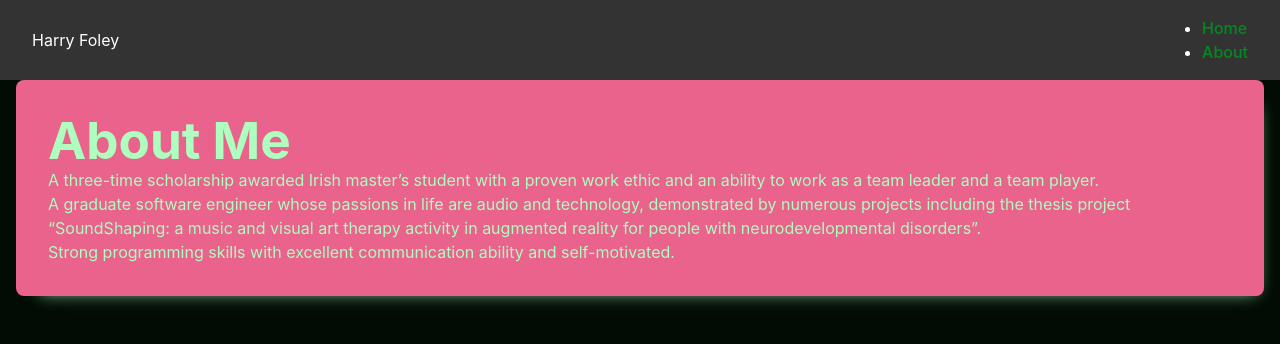
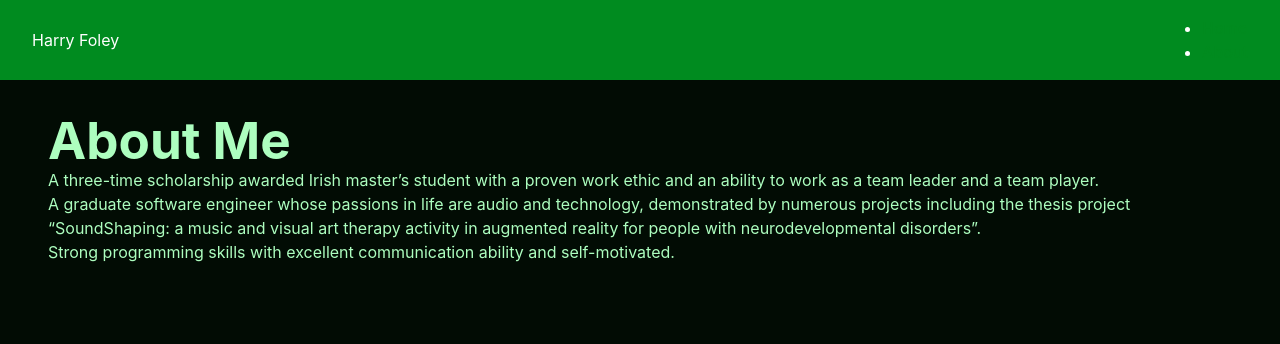
Before and after one commit to hfoley03/PortfolioTwo, a React (Vite) app in the folder portfolioTwo/: page /#/about in a window 1280 px wide. Shown: the top 344 px of the page. Built offline with nearby package versions, Linux system fonts and the light colour scheme.

Commit message:
green black

```diff
--- a/portfolioTwo/src/components/ProjectTile.jsx
+++ b/portfolioTwo/src/components/ProjectTile.jsx
@@ -1,7 +1,8 @@
 import React from 'react';
 // import '/src/index.css';
 import '/src/styles/main.scss';
-import '/src/styles/components/ProjectTile.css';
+
+import '/src/styles/components/ProjectTile.scss';
 
 const ProjectTile = ({ title, projectType, year, topics, video, image, description, bgColor }) => {
     return (
@@ -26,7 +27,7 @@ const ProjectTile = ({ title, projectType, year, topics, video, image, descripti
                     <p>No video available</p>
                 )}
             </div>
-            <div className="tile colour-primary-1">
+            <div className="tile colour-primary-2 bordered">
                 <h2>Topics:</h2> {/* Topics */}
                 <ul>
                     {topics.map((topic, index) => (
@@ -36,14 +37,14 @@ const ProjectTile = ({ title, projectType, year, topics, video, image, descripti
                     ))}
                 </ul>
             </div>
-            <div className="tile colour-primary-2">
+            <div className="tile colour-primary-2 bordered">
                 <h2>Thoughts</h2>
 
             </div>
             <div className="tile colour-primary-2">
-                <div>Misc</div>
+                <div>Three.js</div>
             </div>
-            <div className="tile colour-primary-1">
+            <div className="tile colour-primary-2 bordered">
                 <h2>Description:</h2> {/* Description */}
                 <p>{description.join(" ")}</p> {/* Join description into a single paragraph */}
             </div>
--- a/portfolioTwo/src/components/TopAppBar.jsx
+++ b/portfolioTwo/src/components/TopAppBar.jsx
@@ -1,6 +1,7 @@
 import React from 'react';
 import { Link } from 'react-router-dom';
-import '/src/styles/components/TopAppBar.css';
+import '/src/styles/components/TopAppBar.scss';
+
 
 const TopAppBar = () => {
     return (
--- a/portfolioTwo/src/styles/components/ProjectTile.css
+++ b/portfolioTwo/src/styles/components/ProjectTile.scss
@@ -1,3 +1,4 @@
+@import '/src/styles/variables';
 
 .card-grid {
     display: grid;
@@ -5,6 +6,14 @@
     padding-block: 0.5rem;
     margin-inline: auto;
   }
+
+  .tile, .tileBasic {
+    padding: 2rem;
+    // background-color: $background-color;
+    // box-shadow: -0.5rem -0.75rem 1rem -1rem;
+  }
+
+
 
   @media (min-width: 60rem){
     .card-grid{
--- a/portfolioTwo/src/styles/components/TopAppBar.css
+++ b/portfolioTwo/src/styles/components/TopAppBar.scss
@@ -1,11 +1,13 @@
 /* src/components/TopAppBar.css */
+
+@import '/src/styles/variables';
 
 .top-app-bar {
     display: flex;
     justify-content: space-between;
     align-items: center;
     padding: 1rem 2rem;
-    background-color: #333;
+    background-color: $primary-color;
     color: #fff;
     position: sticky;
     /* top: 0; */
--- a/portfolioTwo/src/styles/main.scss
+++ b/portfolioTwo/src/styles/main.scss
@@ -75,13 +75,7 @@
     aspect-ratio: 19 /6;
   }
 
-  .tile, .tileBasic {
-    padding: 2rem;
-    border-radius: 0.5rem;
-    background-color: $container-color;
-    box-shadow: 0.5rem 0.75rem 1rem -1rem;
-    /* margin-inline: auto; */
-  }
+
 
   h1 {
     font-size: 3.2em;
@@ -120,6 +114,14 @@
     }
   }
 
+  .bordered {
+    box-shadow: inset 0 0 0 0px $accent-color;
+    transition: box-shadow 0.2s ease-in-out;
+
+    &:hover {
+      box-shadow: inset 0 0 0 2px $accent-color; // Thicker border on hover
+    }
+  }
 
   .colour-primary-1 {
     background-color: $primary-color;
```
